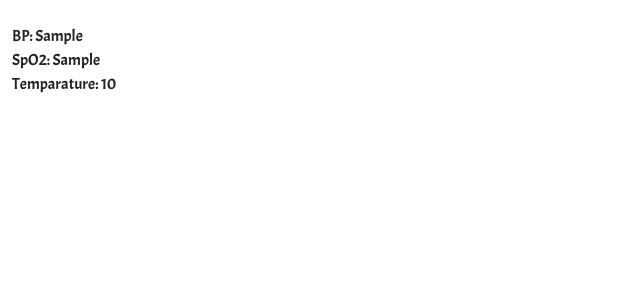
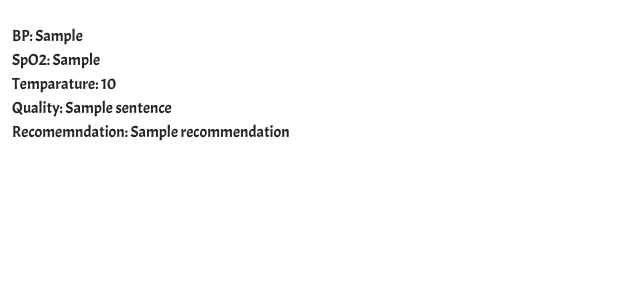
Before and after one commit to somya51p/Sleep_Quality, a Flask app: template templates/quality.html in a window 1280 px wide. Shown: the top 300 px of the page, without its empty margins (0-640 px from the left). Run offline with Flask 2, Linux system fonts and the light colour scheme; the template is opened without the code that fills it: most values are stand-ins (such as "Sample title", 1, 10 or a date in 2020); parts of the project's set-up code (start-up, migrations or seed data) failed here and were passed over; some libraries are stand-ins or nearby versions.

Commit message:
recommendations added

```diff
--- a/main.py
+++ b/main.py
@@ -1,6 +1,8 @@
+from numpy import average
 import pyrebase
 from flask import Flask, render_template, request
 from flask_cors import cross_origin
+import random
 
 app=Flask(__name__)
 
@@ -46,6 +48,44 @@ for user in users.each():
 
         valTemp = float(sum / count)
 
+good = ['a', 'b', 'c']
+bad = ['d', 'e', 'f']
+avg = ['g', 'h', 'i']
+
+if(valBP >= 40 and valBP <=60 and valSpO2>=98 and valSpO2<=100 and valTemp>=96.6 and valTemp<=98.6):
+    sentence = "Best sleep quality!"
+elif(valBP >= 40 and valBP <=60 and valSpO2>=98 and valSpO2<=100 and not(valTemp>=96.6 and valTemp<=98.6)):
+    sentence = "Good sleep quality!"
+elif(valBP >= 40 and valBP <=60 and not(valSpO2>=98 and valSpO2<=100) and (valTemp>=96.6 and valTemp<=98.6)):
+    sentence = "Good sleep quality!"
+elif(not(valBP >= 40 and valBP <=60) and valSpO2>=98 and valSpO2<=100 and not(valTemp>=96.6 and valTemp<=98.6)):
+    sentence = "Good sleep quality!"
+
+elif(valBP >= 100 and valSpO2<=90 and (valTemp>=98.6 or valTemp<=96.6)):
+    sentence = "Bad sleep quality!"
+elif(not(valBP >= 100) and valSpO2<=90 and (valTemp>=98.6 or valTemp<=96.6)):
+    sentence = "Bad sleep quality!"
+elif(valBP >= 100 and not(valSpO2<=90) and (valTemp>=98.6 or valTemp<=96.6)):
+    sentence = "Bad sleep quality!"
+elif(valBP >= 100 and valSpO2<=90 and not(valTemp>=98.6 or valTemp<=96.6)):
+    sentence = "Bad sleep quality!"
+
+else:
+    sentence = "Average sleep quality!"
+
+if(sentence == "Best sleep quality!" or sentence == "Good sleep quality!"):
+    random_index = random.randrange(len(good))
+    recommendation = good[random_index]
+
+if(sentence == "Bad sleep quality!"):
+    random_index = random.randrange(len(bad))
+    recommendation = bad[random_index]
+    print(recommendation)
+
+if(sentence == "Average sleep quality!"):
+    random_index = random.randrange(len(avg))
+    recommendation = avg[random_index]
+
 @app.route("/")
 def home():
     return render_template("home.html")
@@ -56,7 +96,7 @@ def index():
 
 @app.route("/quality")
 def quality():
-    return render_template("quality.html", valBP=valBP, valSpO2=valSpO2, valTemp=valTemp)
+    return render_template("quality.html", valBP=valBP, valSpO2=valSpO2, valTemp=valTemp, sentence=sentence, recommendation=recommendation)
 
 if __name__=="__main__":
     app.run(debug=True)
--- a/static/assets/scripts/calculator.js
+++ b/static/assets/scripts/calculator.js
@@ -214,10 +214,9 @@ async function buildCalculator() {
 }
 
 async function fetchData(fileName) {
+  console.log("response1");
   return fetch(fileName).then((response) => {
-    console.log("response");
+    console.log("response2");
     return response.json();
   });
 }
-
-buildCalculator();
--- a/templates/index.html
+++ b/templates/index.html
@@ -80,7 +80,7 @@
       <div class="cloud-row"></div>
       <article id="sleep-benefits">
         <div class="sleep-benefits__image">
-          <img src="" alt="A lit moon on a dark night sky filled with bright stars" class="responsive-img" />
+          <img src="{{url_for('static', filename='./assets/images/moon-small.jpeg')}}" alt="A lit moon on a dark night sky filled with bright stars" class="responsive-img" />
         </div>
         <div class="sleep-benefits__introduction">
           <h2>Benefits of good sleep quality</h2>
--- a/templates/quality.html
+++ b/templates/quality.html
@@ -17,6 +17,8 @@
             <br>BP: {{valBP}}
             <br>SpO2: {{valSpO2}}
             <br>Temparature: {{valTemp}}
+            <br> Quality: {{sentence}}
+            <br> Recomemndation: {{recommendation}}
         </div>
 
     <script src="https://cdn.jsdelivr.net/npm/bootstrap@5.0.2/dist/js/bootstrap.bundle.min.js" integrity="sha384-MrcW6ZMFYlzcLA8Nl+NtUVF0sA7MsXsP1UyJoMp4YLEuNSfAP+JcXn/tWtIaxVXM" crossorigin="anonymous"></script>
```
